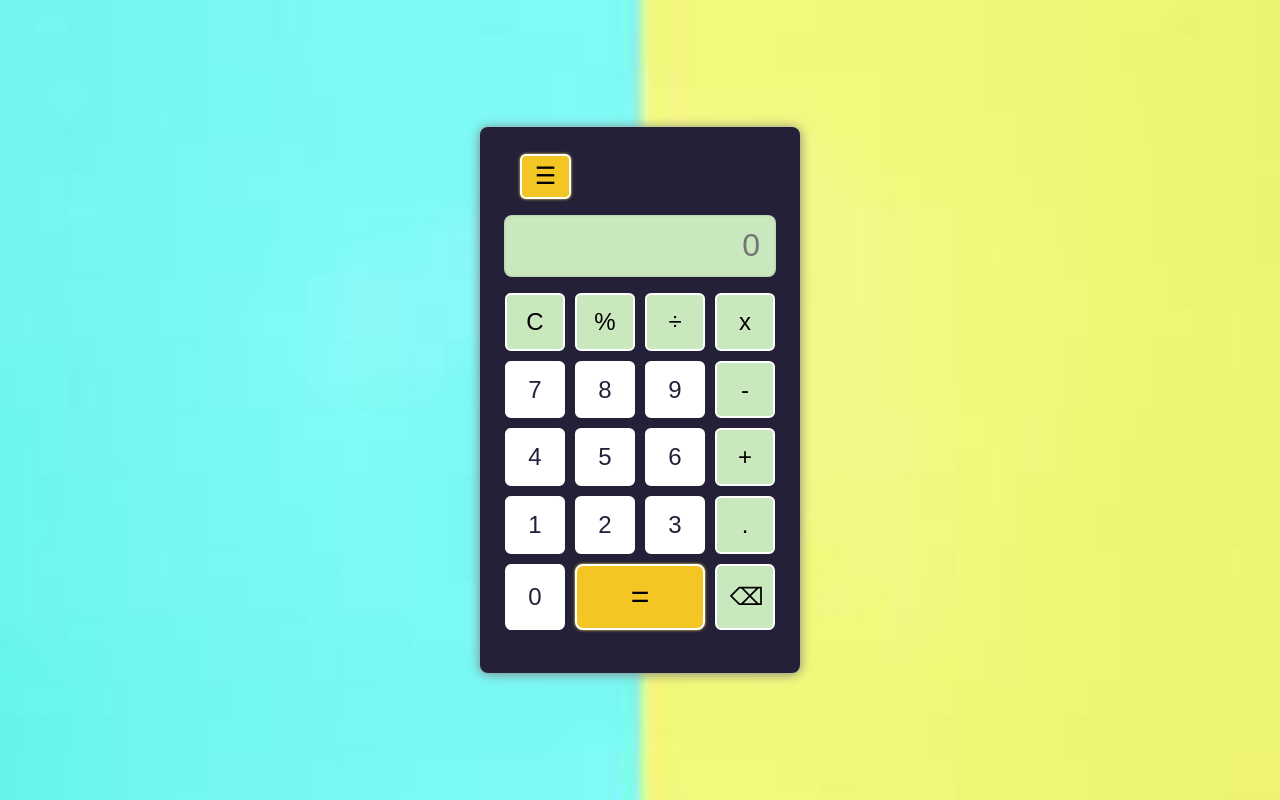
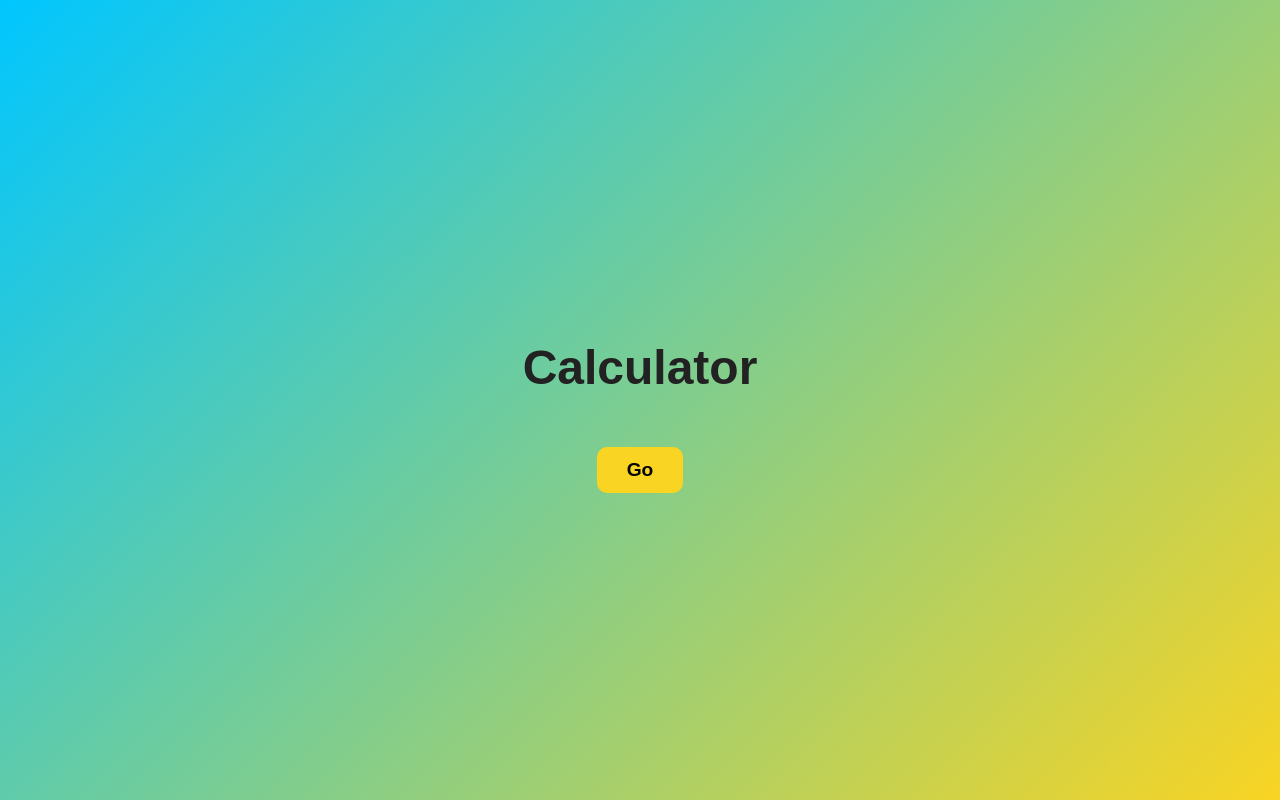
Before and after one commit to sakshibakhade/simple-calculator, a plain HTML site: page index.html in a window 1280 px wide. Drawn offline with Linux system fonts and the light colour scheme.

Commit message:
added new file

```diff
--- a/index.html
+++ b/index.html
@@ -3,44 +3,23 @@
 <head>
   <meta charset="UTF-8">
   <meta name="viewport" content="width=device-width, initial-scale=1.0">
+  <title>Welcome | Calculator</title>
   <link rel="stylesheet" href="style.css">
-  <link rel="stylesheet" href="https://cdnjs.cloudflare.com/ajax/libs/font-awesome/6.5.2/css/all.min.css">
-  <title>Calculator</title>
 </head>
-<body>
-    <div class="calculator">
-    <div class="menu-container">
-        <button class="menu-btn">☰ </button>
-    </div>
-    <input type="text" id="display" placeholder="0" >
+<body class="intro-page">
+  <div class="intro-container">
+    <h1 class="intro-title">Calculator</h1>
+    <button class="go-btn">Go</button>
+  </div>
 
-    <div class="buttons">
-        <button class="cancel-btn">C</button>
-        <button class="percentage-btn">%</button>
-        <button class="divide-btn">&divide;</button>
-        <button class="mul-btn">x</button>
-        <button class="num-btn">7</button>
-        <button class="num-btn">8</button>
-        <button class="num-btn">9</button>
-          <button class="sub-btn">-</button>
-          <button class="num-btn">4</button>
-          <button class="num-btn">5</button>
-          <button class="num-btn">6</button>
-          <button class="add-btn">+</button>
-          <button class="num-btn">1</button>
-          <button class="num-btn">2</button>
-          <button class="num-btn">3</button>
-          <button class="dot-btn">.</button>
-          <button class="num-btn">0</button>
-          <button class="equal-btn">=</button>
-          <button class="delete-btn">⌫</button>
-        </div>
-        <div id="history-panel">
-          <h3>History</h3>
-          <ul id="history-list"></ul>
-          <button class="clear-history">Clear History</button>
-        </div>
-      </div>
-  <script src="script.js"></script>
+  <script>
+    const gobtn=document.querySelector('.go-btn');
+
+    const  goToCalculator=()=> {
+      window.location.href = "calculator.html";
+    }
+
+    gobtn.addEventListener('click',goToCalculator);
+  </script>
 </body>
 </html>
--- a/style.css
+++ b/style.css
@@ -3,7 +3,7 @@ body {
   justify-content: center;
   align-items: center;
   height: 100vh;
-  background-image: url('image/calculator.jpg');
+  background-image: url('image/background-image-calculator.jpeg');
   background-repeat: no-repeat; /* fixed: was 'none' */
   background-size: cover;
   background-attachment: fixed;
@@ -88,7 +88,8 @@ button:hover {
 }
 
 /* Menu button */.menu-btn {
-
+position: relative;
+right: 1rem;
  margin-bottom: 1rem;
   padding: 0.4rem 0.8rem;
   background-color: #F3C623;
@@ -155,3 +156,53 @@ button:hover {
 .calculator.show-history #history-panel {
   display: block;
 }
+
+/* Css of index.html file */
+body.intro-page {
+  display: flex;
+  justify-content: center;
+  align-items: center;
+  height: 100vh;
+  margin: 0;
+  background: linear-gradient(135deg, #00c6ff, #f9d423);
+  font-family: Arial, sans-serif;
+}
+
+.intro-container {
+  text-align: center;
+  animation: fadeIn 2s ease-in-out;
+}
+
+.intro-title {
+  font-size: 3rem;
+  color: #222;
+  animation: zoomIn 2s ease-in-out;
+}
+
+.go-btn {
+  margin-top: 20px;
+  padding: 12px 30px;
+  font-size: 1.2rem;
+  font-weight: bold;
+  border: none;
+  border-radius: 10px;
+  background: #f9d423;
+  cursor: pointer;
+  transition: 0.3s;
+}
+
+.go-btn:hover {
+  background: #00c6ff;
+  color: #fff;
+}
+
+/* Animations */
+@keyframes fadeIn {
+  from { opacity: 0; }
+  to { opacity: 1; }
+}
+
+@keyframes zoomIn {
+  from { transform: scale(0.5); opacity: 0; }
+  to { transform: scale(1); opacity: 1; }
+}
```
Also changed, not shown: calculator.html (added, +46 -0 lines), image/background-image-calculator.jpeg (added), image/calculator.jpg (deleted).
